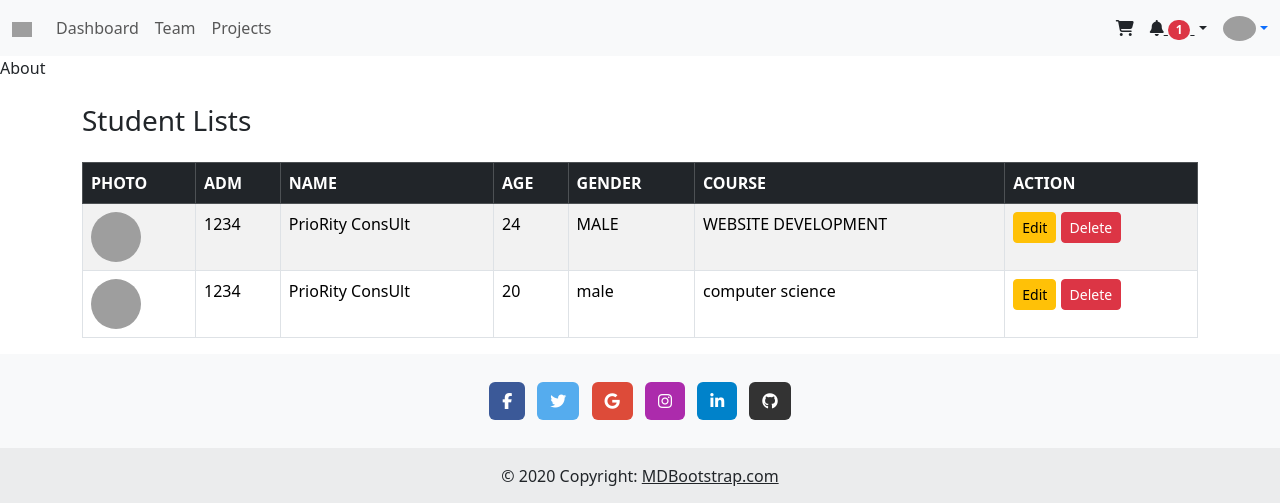
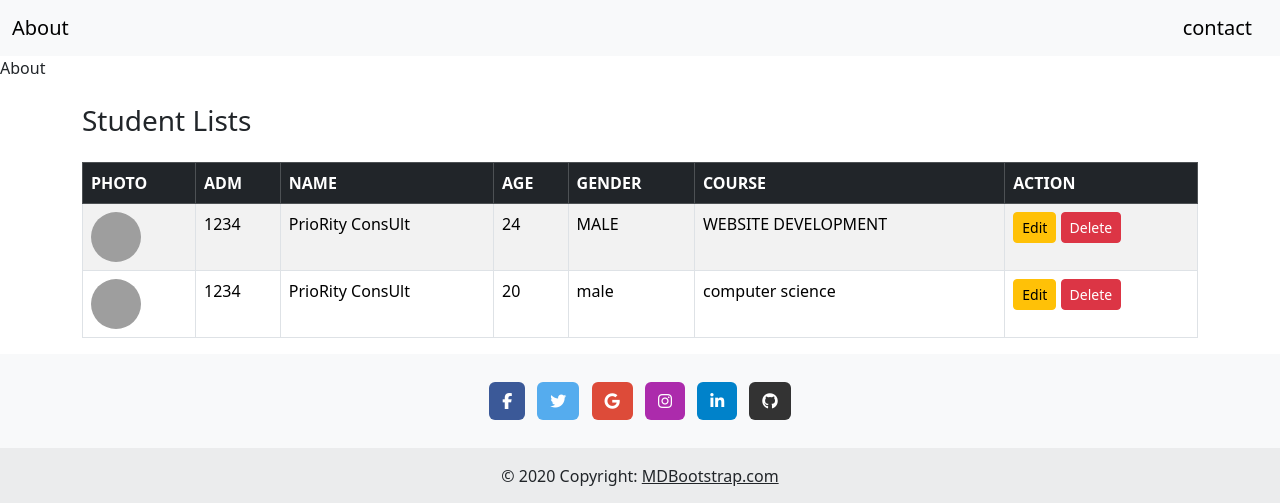
Before and after one commit to NexusGKSoftwares/djangoNexus, a Django app: page /application/about/ in a window 1280 px wide. Shown: the top 503 px of the page. Run offline with Django 5.2, Linux system fonts and the light colour scheme; data comes from the database, SQL or seed files in the repository; both versions use the stored data as it was after the commit; some libraries are stand-ins or nearby versions; grey boxes are pictures that could not be loaded.

Commit message:
"Updated base.html template, removed navbar elements and added new links; updated db.sqlite3"

```diff
--- a/application/templates/base.html
+++ b/application/templates/base.html
@@ -17,130 +17,13 @@
 <body>
 <header>
 <!-- Navbar -->
-{% if messages %}
-{% for message in messages %}
-    <div class="alert alert-{{ message.tags }} alert-dismissible fade show" role="alert">
-        {{ message }}
-        <button type="button" class="btn-close" data-bs-dismiss="alert" aria-label="Close"></button>
+<nav class="navbar navbar-expand-lg navbar-light bg-light">
+  <div class="container-fluid">
+    <a class="navbar-brand" href="{% url 'about' %}">About</a>
+    <a class="navbar-brand" href="{% url 'contact' %}">contact</a>
+    <button class="navbar-toggler" type="button" data-bs-toggle="collapse" data-bs
+    target="#navbarSupportedContent" aria-controls="navbarSupportedContent" aria-expanded="false" aria-label="Toggle navigation"></button>
     </div>
-{% endfor %}
-{% endif %}
-
-<nav class="navbar navbar-expand-lg navbar-light bg-body-tertiary">
-  <!-- Container wrapper -->
-  <div class="container-fluid">
-    <!-- Toggle button -->
-    <button
-      data-mdb-collapse-init
-      class="navbar-toggler"
-      type="button"
-      data-mdb-target="#navbarSupportedContent"
-      aria-controls="navbarSupportedContent"
-      aria-expanded="false"
-      aria-label="Toggle navigation"
-    >
-      <i class="fas fa-bars"></i>
-    </button>
-
-    <!-- Collapsible wrapper -->
-    <div class="collapse navbar-collapse" id="navbarSupportedContent">
-      <!-- Navbar brand -->
-      <a class="navbar-brand mt-2 mt-lg-0" href="#">
-        <img
-          src="https://mdbcdn.b-cdn.net/img/logo/mdb-transaprent-noshadows.webp"
-          height="15"
-          alt="MDB Logo"
-          loading="lazy"
-        />
-      </a>
-      <!-- Left links -->
-      <ul class="navbar-nav me-auto mb-2 mb-lg-0">
-        <li class="nav-item">
-          <a class="nav-link" href="#">Dashboard</a>
-        </li>
-        <li class="nav-item">
-          <a class="nav-link" href="#">Team</a>
-        </li>
-        <li class="nav-item">
-          <a class="nav-link" href="#">Projects</a>
-        </li>
-      </ul>
-      <!-- Left links -->
-    </div>
-    <!-- Collapsible wrapper -->
-
-    <!-- Right elements -->
-    <div class="d-flex align-items-center">
-      <!-- Icon -->
-      <a class="text-reset me-3" href="#">
-        <i class="fas fa-shopping-cart"></i>
-      </a>
-
-      <!-- Notifications -->
-      <div class="dropdown">
-        <a
-          data-mdb-dropdown-init
-          class="text-reset me-3 dropdown-toggle hidden-arrow"
-          href="#"
-          id="navbarDropdownMenuLink"
-          role="button"
-          aria-expanded="false"
-        >
-          <i class="fas fa-bell"></i>
-          <span class="badge rounded-pill badge-notification bg-danger">1</span>
-        </a>
-        <ul
-          class="dropdown-menu dropdown-menu-end"
-          aria-labelledby="navbarDropdownMenuLink"
-        >
-          <li>
-            <a class="dropdown-item" href="#">Some news</a>
-          </li>
-          <li>
-            <a class="dropdown-item" href="#">Another news</a>
-          </li>
-          <li>
-            <a class="dropdown-item" href="#">Something else here</a>
-          </li>
-        </ul>
-      </div>
-      <!-- Avatar -->
-      <div class="dropdown">
-        <a
-          data-mdb-dropdown-init
-          class="dropdown-toggle d-flex align-items-center hidden-arrow"
-          href="#"
-          id="navbarDropdownMenuAvatar"
-          role="button"
-          aria-expanded="false"
-        >
-          <img
-            src="https://mdbcdn.b-cdn.net/img/new/avatars/2.webp"
-            class="rounded-circle"
-            height="25"
-            alt="Black and White Portrait of a Man"
-            loading="lazy"
-          />
-        </a>
-        <ul
-          class="dropdown-menu dropdown-menu-end"
-          aria-labelledby="navbarDropdownMenuAvatar"
-        >
-          <li>
-            <a class="dropdown-item" href="#">My profile</a>
-          </li>
-          <li>
-            <a class="dropdown-item" href="#">Settings</a>
-          </li>
-          <li>
-            <a class="dropdown-item" href="#">Logout</a>
-          </li>
-        </ul>
-      </div>
-    </div>
-    <!-- Right elements -->
-  </div>
-  <!-- Container wrapper -->
 </nav>
 <!-- Navbar -->
 </header>
```
Also changed, not shown: db.sqlite3.
